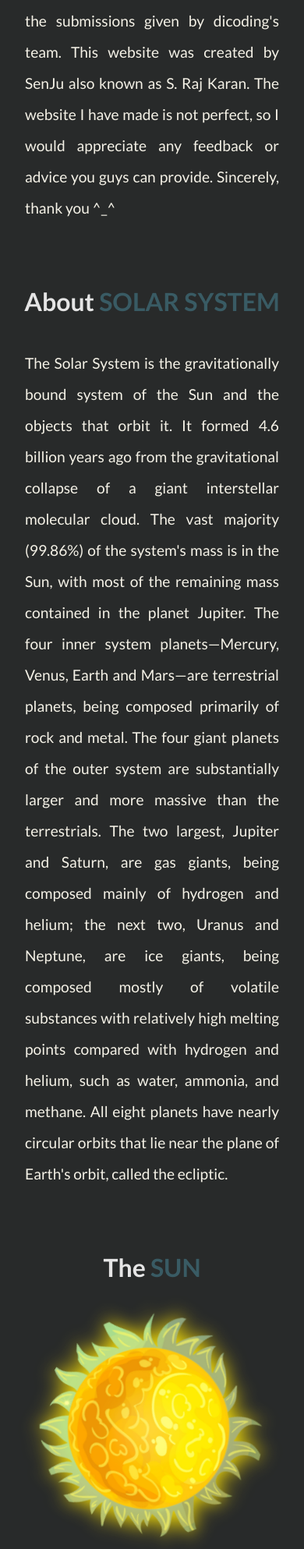
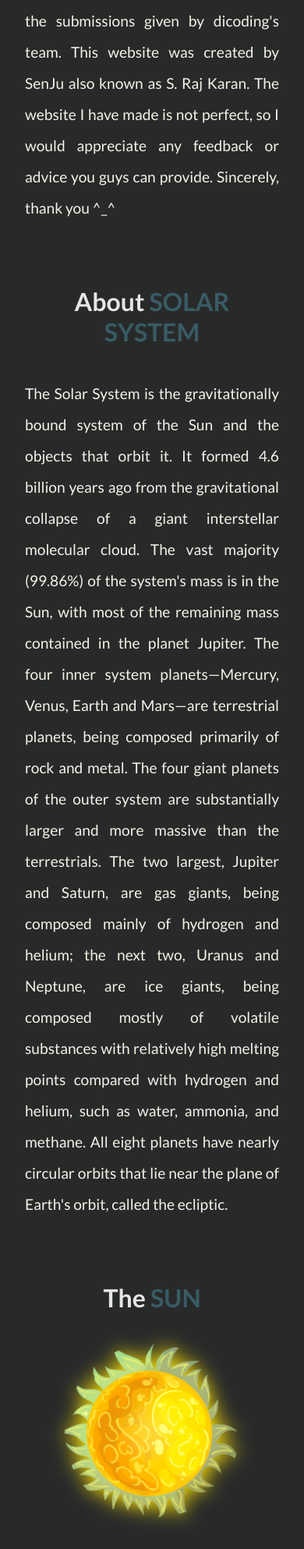
Before and after one commit to Senju002/Atlas, a plain HTML site: page index.html in a window 390 px wide. Shown: the part 1599-3586 px from the top of the page at 78% size. Drawn offline with Linux system fonts and the light colour scheme.

Commit message:
Add files via upload

```diff
--- a/styles.css
+++ b/styles.css
@@ -577,6 +577,10 @@ body {
     margin-top: 5rem;
   }
 
+  .about-solar .titles {
+    width: 60%;
+  }
+
   .main-text {
     color: #f5f2e7;
     width: 100%;
@@ -595,8 +599,9 @@ body {
 
   .SUN-image {
     margin-left: 0rem;
-    width: 18rem;
+    width: 14rem;
     margin-bottom: 2.5rem;
+    /* border: solid; */
   }
 
   .container .main-text {
```
